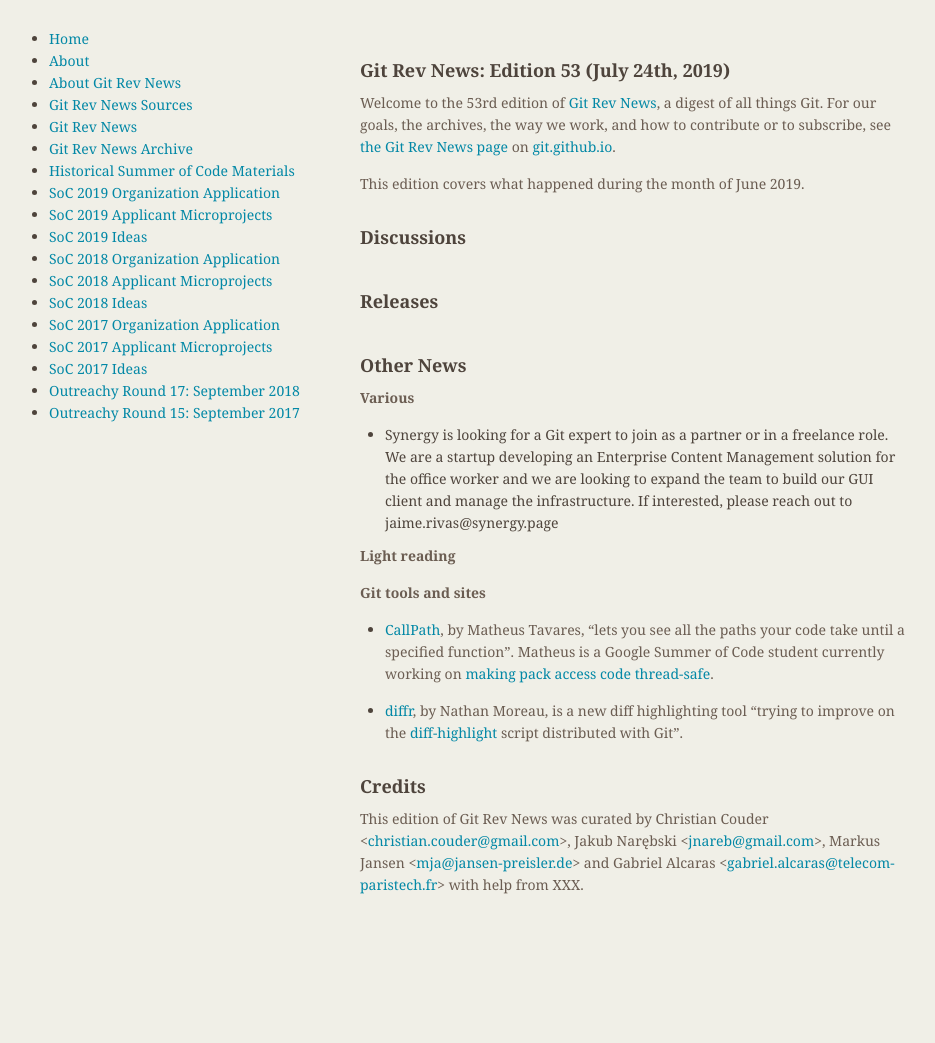
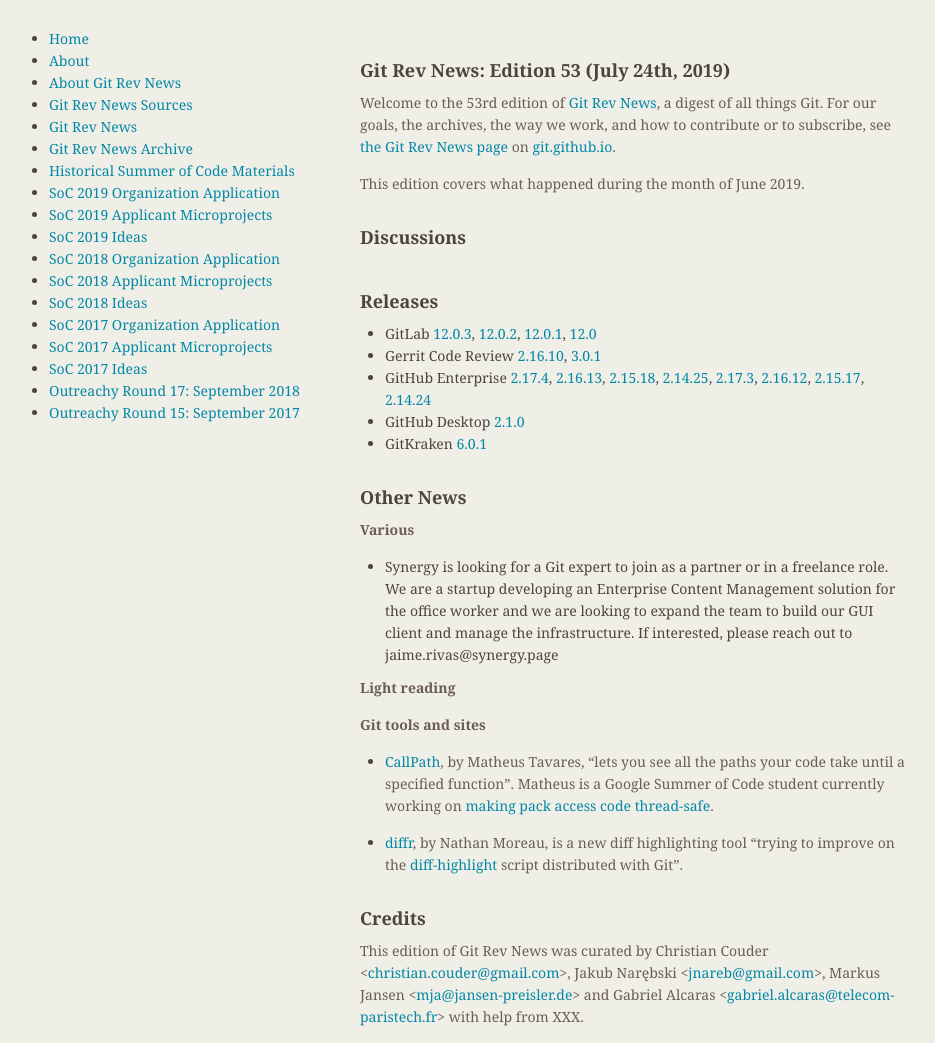
Before and after one commit to git/git.github.io, a Jekyll site: the page built from rev_news/drafts/edition-53.md, in a window 1280 px wide. Shown: the whole page, without its empty margins (174-1109 px from the left). Built offline with Jekyll 4.4.1, drawn with Linux system fonts in a browser that asks for light colours; before the commit the page ends 911 px from its top, so only the background shows below that.

Commit message:
rn-53: add releases

```diff
--- a/rev_news/drafts/edition-53.md
+++ b/rev_news/drafts/edition-53.md
@@ -35,6 +35,22 @@
 
 ## Releases
 
++ GitLab [12.0.3](https://about.gitlab.com/2019/07/03/security-release-gitlab-12-dot-0-dot-3-released/),
+[12.0.2](https://about.gitlab.com/2019/06/26/gitlab-12-0-2-11-11-4-11-10-7-released/),
+[12.0.1](https://about.gitlab.com/2019/06/25/gitlab-12-0-1-released/),
+[12.0](https://about.gitlab.com/2019/06/22/gitlab-12-0-released/)
++ Gerrit Code Review [2.16.10](https://www.gerritcodereview.com/2.16.html#21610),
+[3.0.1](https://www.gerritcodereview.com/3.0.html#301)
++ GitHub Enterprise [2.17.4](https://enterprise.github.com/releases/2.17.4/notes),
+[2.16.13](https://enterprise.github.com/releases/2.16.13/notes),
+[2.15.18](https://enterprise.github.com/releases/2.15.18/notes),
+[2.14.25](https://enterprise.github.com/releases/2.14.25/notes),
+[2.17.3](https://enterprise.github.com/releases/2.17.3/notes),
+[2.16.12](https://enterprise.github.com/releases/2.16.12/notes),
+[2.15.17](https://enterprise.github.com/releases/2.15.17/notes),
+[2.14.24](https://enterprise.github.com/releases/2.14.24/notes)
++ GitHub Desktop [2.1.0](https://desktop.github.com/release-notes/)
++ GitKraken [6.0.1](https://support.gitkraken.com/release-notes/current)
 
 ## Other News
 
```
